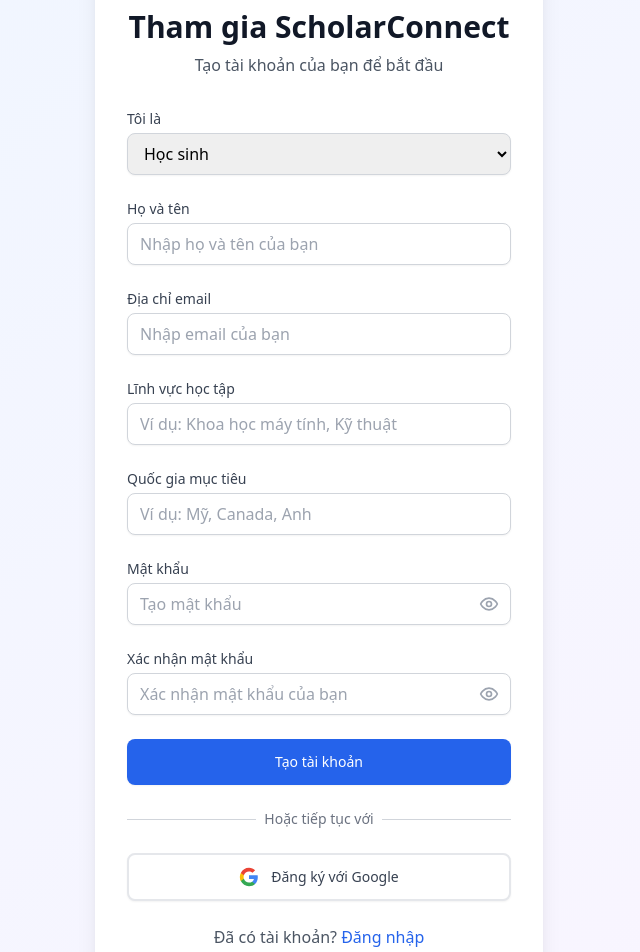
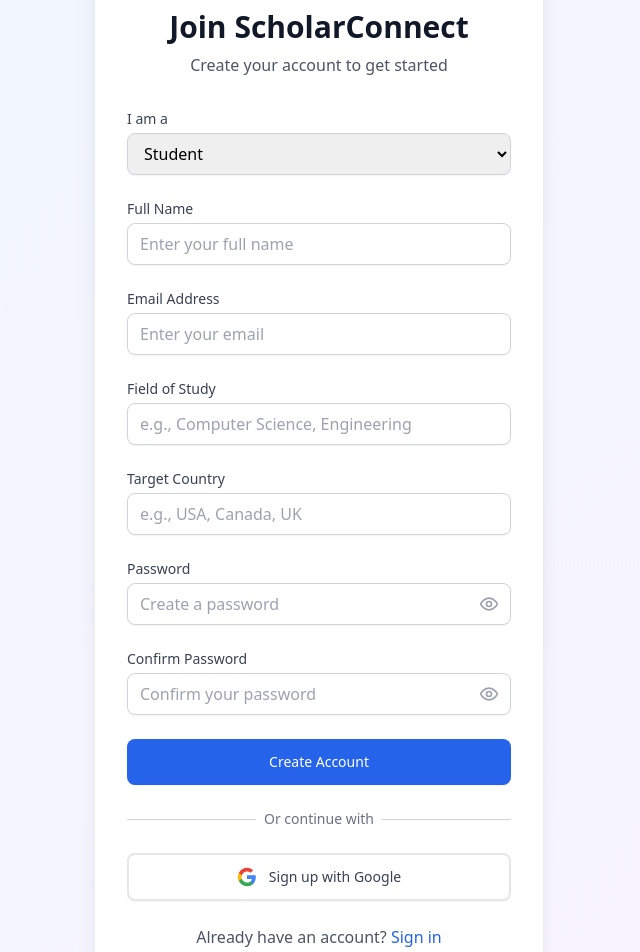
Before and after one commit to ntthanh2357/swp, a React (Vite) app: page /register in a window 1280 px wide. Shown: the part 200-1152 px from the top of the page, without its empty margins (321-961 px from the left). Built offline with nearby package versions, Linux system fonts and the light colour scheme; no server answers.

Commit message:
Updated Register.tsx

```diff
--- a/src/pages/Register.tsx
+++ b/src/pages/Register.tsx
@@ -179,9 +179,9 @@ const Register: React.FC = () => {
                   <Mail className="h-8 w-8 text-blue-600" />
                 </div>
               </div>
-              <h2 className="text-3xl font-bold text-gray-900 mb-2">Xác minh email của bạn</h2>
+              <h2 className="text-3xl font-bold text-gray-900 mb-2">Verify Your Email</h2>
               <p className="text-gray-600 mb-4">
-                Chúng tôi đã gửi mã xác minh 6 chữ số đến
+                We've sent a 6-digit verification code to
               </p>
               <p className="font-medium text-gray-900 mb-6">{pendingVerification}</p>
             </div>
@@ -195,7 +195,7 @@ const Register: React.FC = () => {
 
               <div>
                 <label htmlFor="otp" className="block text-sm font-medium text-gray-700 mb-2">
-                  Mã xác minh
+                  Verification Code
                 </label>
                 <input
                   id="otp"
@@ -205,7 +205,7 @@ const Register: React.FC = () => {
                   maxLength={6}
                   value={otp}
                   onChange={(e) => setOtp(e.target.value.replace(/\D/g, ''))}
-                  placeholder="Nhập mã 6 chữ số"
+                  placeholder="Enter 6-digit code"
                   className="block w-full px-4 py-3 text-center text-2xl font-mono border border-gray-300 rounded-lg shadow-sm focus:outline-none focus:ring-blue-500 focus:border-blue-500 tracking-widest"
                 />
               </div>
@@ -215,11 +215,11 @@ const Register: React.FC = () => {
                 disabled={loading || otp.length !== 6}
                 className="w-full flex justify-center py-3 px-4 border border-transparent rounded-lg shadow-sm text-sm font-medium text-white bg-blue-600 hover:bg-blue-700 focus:outline-none focus:ring-2 focus:ring-offset-2 focus:ring-blue-500 disabled:opacity-50 disabled:cursor-not-allowed transition-colors"
               >
-                {loading ? 'Đang xác minh...' : 'Xác minh email'}
+                {loading ? 'Verifying...' : 'Verify Email'}
               </button>
 
               <div className="text-center">
-                <p className="text-sm text-gray-600 mb-2">Không nhận được mã?</p>
+                <p className="text-sm text-gray-600 mb-2">Didn't receive the code?</p>
                 <button
                   type="button"
                   onClick={handleResendOTP}
@@ -229,10 +229,10 @@ const Register: React.FC = () => {
                   {otpTimer > 0 ? (
                     <span className="flex items-center justify-center">
                       <Clock className="h-4 w-4 mr-1" />
-                      Gửi lại sau {otpTimer}s
+                      Resend in {otpTimer}s
                     </span>
                   ) : (
-                    'Gửi lại mã'
+                    'Resend Code'
                   )}
                 </button>
               </div>
@@ -247,7 +247,7 @@ const Register: React.FC = () => {
                 }}
                 className="text-gray-600 hover:text-gray-800 text-sm"
               >
-                ← Quay lại đăng ký
+                ← Back to registration
               </button>
             </div>
           </div>
@@ -264,8 +264,8 @@ const Register: React.FC = () => {
             <div className="flex items-center justify-center mb-4">
               <GraduationCap className="h-12 w-12 text-blue-600" />
             </div>
-            <h2 className="text-3xl font-bold text-gray-900 mb-2">Tham gia ScholarConnect</h2>
-            <p className="text-gray-600">Tạo tài khoản của bạn để bắt đầu</p>
+            <h2 className="text-3xl font-bold text-gray-900 mb-2">Join ScholarConnect</h2>
+            <p className="text-gray-600">Create your account to get started</p>
           </div>
 
           <form className="mt-8 space-y-6" onSubmit={handleSubmit}>
@@ -277,7 +277,7 @@ const Register: React.FC = () => {
 
             <div>
               <label htmlFor="role" className="block text-sm font-medium text-gray-700">
-                Tôi là
+                I am a
               </label>
               <select
                 id="role"
@@ -286,14 +286,14 @@ const Register: React.FC = () => {
                 onChange={handleChange}
                 className="mt-1 block w-full px-3 py-2 border border-gray-300 rounded-lg shadow-sm focus:outline-none focus:ring-blue-500 focus:border-blue-500"
               >
-                <option value="student">Học sinh</option>
-                <option value="advisor">Cố vấn</option>
+                <option value="student">Student</option>
+                <option value="advisor">Advisor</option>
               </select>
             </div>
 
             <div>
               <label htmlFor="name" className="block text-sm font-medium text-gray-700">
-                Họ và tên
+                Full Name
               </label>
               <input
                 id="name"
@@ -302,14 +302,14 @@ const Register: React.FC = () => {
                 required
                 value={formData.name}
                 onChange={handleChange}
-                placeholder="Nhập họ và tên của bạn"
+                placeholder="Enter your full name"
                 className="mt-1 block w-full px-3 py-2 border border-gray-300 rounded-lg shadow-sm focus:outline-none focus:ring-blue-500 focus:border-blue-500"
               />
             </div>
 
             <div>
               <label htmlFor="email" className="block text-sm font-medium text-gray-700">
-                Địa chỉ email
+                Email Address
               </label>
               <input
                 id="email"
@@ -318,7 +318,7 @@ const Register: React.FC = () => {
                 required
                 value={formData.email}
                 onChange={handleChange}
-                placeholder="Nhập email của bạn"
+                placeholder="Enter your email"
                 className="mt-1 block w-full px-3 py-2 border border-gray-300 rounded-lg shadow-sm focus:outline-none focus:ring-blue-500 focus:border-blue-500"
               />
             </div>
@@ -327,7 +327,7 @@ const Register: React.FC = () => {
               <>
                 <div>
                   <label htmlFor="fieldOfStudy" className="block text-sm font-medium text-gray-700">
-                    Lĩnh vực học tập
+                    Field of Study
                   </label>
                   <input
                     id="fieldOfStudy"
@@ -335,14 +335,14 @@ const Register: React.FC = () => {
                     type="text"
                     value={formData.fieldOfStudy}
                     onChange={handleChange}
-                    placeholder="Ví dụ: Khoa học máy tính, Kỹ thuật"
+                    placeholder="e.g., Computer Science, Engineering"
                     className="mt-1 block w-full px-3 py-2 border border-gray-300 rounded-lg shadow-sm focus:outline-none focus:ring-blue-500 focus:border-blue-500"
                   />
                 </div>
 
                 <div>
                   <label htmlFor="targetCountry" className="block text-sm font-medium text-gray-700">
-                    Quốc gia mục tiêu
+                    Target Country
                   </label>
                   <input
                     id="targetCountry"
@@ -350,7 +350,7 @@ const Register: React.FC = () => {
                     type="text"
                     value={formData.targetCountry}
                     onChange={handleChange}
-                    placeholder="Ví dụ: Mỹ, Canada, Anh"
+                    placeholder="e.g., USA, Canada, UK"
                     className="mt-1 block w-full px-3 py-2 border border-gray-300 rounded-lg shadow-sm focus:outline-none focus:ring-blue-500 focus:border-blue-500"
                   />
                 </div>
@@ -361,7 +361,7 @@ const Register: React.FC = () => {
               <>
                 <div>
                   <label htmlFor="experience" className="block text-sm font-medium text-gray-700">
-                    Kinh nghiệm
+                    Experience
                   </label>
                   <textarea
                     id="experience"
@@ -369,14 +369,14 @@ const Register: React.FC = () => {
                     rows={3}
                     value={formData.experience}
                     onChange={handleChange}
-                    placeholder="Mô tả kinh nghiệm tư vấn học thuật của bạn"
+                    placeholder="Describe your academic consulting experience"
                     className="mt-1 block w-full px-3 py-2 border border-gray-300 rounded-lg shadow-sm focus:outline-none focus:ring-blue-500 focus:border-blue-500"
                   />
                 </div>
 
                 <div>
                   <label htmlFor="specializations" className="block text-sm font-medium text-gray-700">
-                    Chuyên môn
+                    Specializations
                   </label>
                   <input
                     id="specializations"
@@ -384,7 +384,7 @@ const Register: React.FC = () => {
                     type="text"
                     value={formData.specializations}
                     onChange={handleChange}
-                    placeholder="Ví dụ: STEM, Kinh doanh, Nghệ thuật (cách nhau bằng dấu phẩy)"
+                    placeholder="e.g., STEM, Business, Arts (comma separated)"
                     className="mt-1 block w-full px-3 py-2 border border-gray-300 rounded-lg shadow-sm focus:outline-none focus:ring-blue-500 focus:border-blue-500"
                   />
                 </div>
@@ -393,7 +393,7 @@ const Register: React.FC = () => {
 
             <div>
               <label htmlFor="password" className="block text-sm font-medium text-gray-700">
-                Mật khẩu
+                Password
               </label>
               <div className="mt-1 relative">
                 <input
@@ -403,7 +403,7 @@ const Register: React.FC = () => {
                   required
                   value={formData.password}
                   onChange={handleChange}
-                  placeholder="Tạo mật khẩu"
+                  placeholder="Create a password"
                   className="block w-full px-3 py-2 pr-10 border border-gray-300 rounded-lg shadow-sm focus:outline-none focus:ring-blue-500 focus:border-blue-500"
                 />
                 <button
@@ -422,7 +422,7 @@ const Register: React.FC = () => {
 
             <div>
               <label htmlFor="confirmPassword" className="block text-sm font-medium text-gray-700">
-                Xác nhận mật khẩu
+                Confirm Password
               </label>
               <div className="mt-1 relative">
                 <input
@@ -432,7 +432,7 @@ const Register: React.FC = () => {
                   required
                   value={formData.confirmPassword}
                   onChange={handleChange}
-                  placeholder="Xác nhận mật khẩu của bạn"
+                  placeholder="Confirm your password"
                   className="block w-full px-3 py-2 pr-10 border border-gray-300 rounded-lg shadow-sm focus:outline-none focus:ring-blue-500 focus:border-blue-500"
                 />
                 <button
@@ -454,7 +454,7 @@ const Register: React.FC = () => {
               disabled={loading}
               className="w-full flex justify-center py-3 px-4 border border-transparent rounded-lg shadow-sm text-sm font-medium text-white bg-blue-600 hover:bg-blue-700 focus:outline-none focus:ring-2 focus:ring-offset-2 focus:ring-blue-500 disabled:opacity-50 disabled:cursor-not-allowed transition-colors"
             >
-              {loading ? 'Đang tạo tài khoản...' : 'Tạo tài khoản'}
+              {loading ? 'Creating account...' : 'Create Account'}
             </button>
 
 
@@ -463,7 +463,7 @@ const Register: React.FC = () => {
                 <div className="w-full border-t border-gray-300" />
               </div>
               <div className="relative flex justify-center text-sm">
-                <span className="px-2 bg-white text-gray-500">Hoặc tiếp tục với</span>
+                <span className="px-2 bg-white text-gray-500">Or continue with</span>
               </div>
             </div>
 
@@ -482,12 +482,12 @@ const Register: React.FC = () => {
                   <path fill="#EA4335" d="M12 5.38c1.62 0 3.06.56 4.21 1.64l3.15-3.15C17.45 2.09 14.97 1 12 1 7.7 1 3.99 3.47 2.18 7.07l3.66 2.84c.87-2.6 3.3-4.53 6.16-4.53z"/>
                 </svg>
               </div>
-              <span className="font-medium">Đăng ký với Google</span>
+              <span className="font-medium">Sign up with Google</span>
             </button>
             <div className="text-center">
-              <span className="text-gray-600">Đã có tài khoản? </span>
+              <span className="text-gray-600">Already have an account? </span>
               <Link to="/login" className="font-medium text-blue-600 hover:text-blue-500">
-                Đăng nhập
+                Sign in
               </Link>
             </div>
           </form>
```
